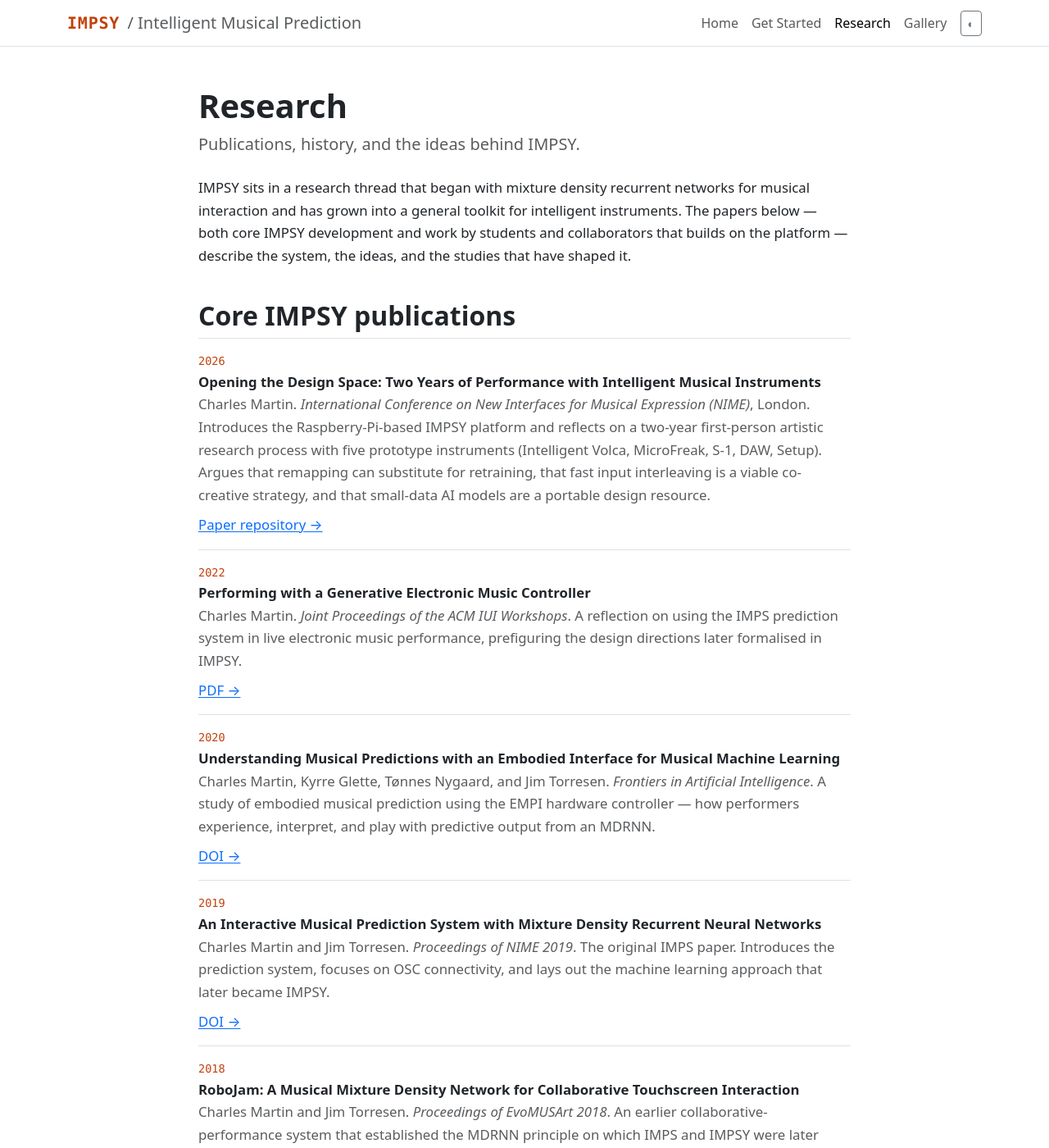
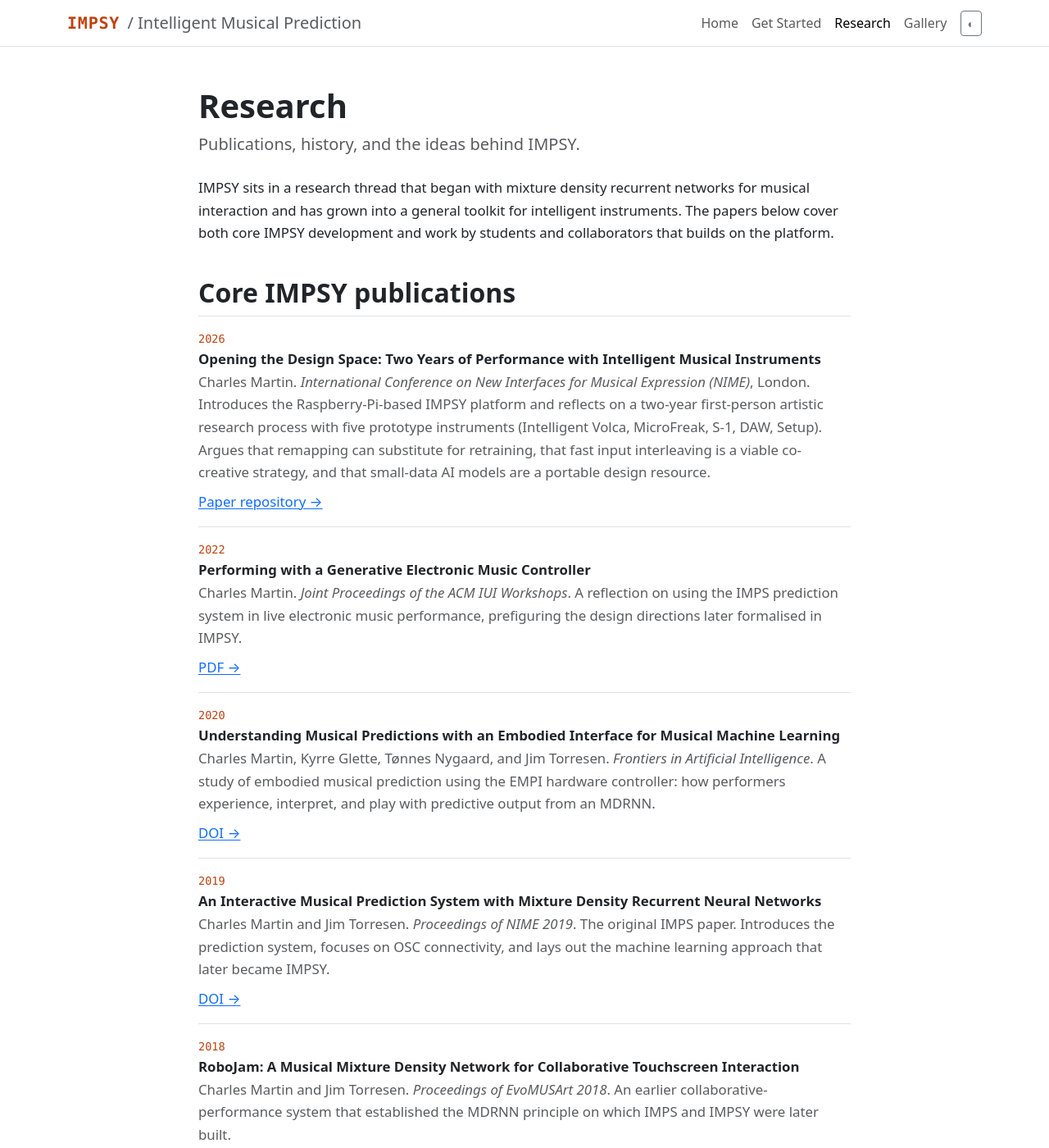
Before and after one commit to cpmpercussion/impsy-homepage, a Jekyll site: the page built from research.md, in a window 1280 px wide and 1400 px high. Shown: the whole window at 82% size. Built offline with Jekyll 4.4.1, drawn with Linux system fonts in a browser that asks for light colours; some of the changed text lies outside the part shown.

Commit message:
strip em dashes and AI-isms from prose
Co-Authored-By: Claude Opus 4.7 <noreply@anthropic.com>

```diff
--- a/research.md
+++ b/research.md
@@ -6,7 +6,7 @@ permalink: /research/
 description: Publications and research history of the IMPSY (Intelligent Musical Prediction System) project, from the early RoboJam MDRNN work through to the 2026 design-space paper and the web interface.
 ---
 
-IMPSY sits in a research thread that began with mixture density recurrent networks for musical interaction and has grown into a general toolkit for intelligent instruments. The papers below — both core IMPSY development and work by students and collaborators that builds on the platform — describe the system, the ideas, and the studies that have shaped it.
+IMPSY sits in a research thread that began with mixture density recurrent networks for musical interaction and has grown into a general toolkit for intelligent instruments. The papers below cover both core IMPSY development and work by students and collaborators that builds on the platform.
 
 ## Core IMPSY publications
 
@@ -26,7 +26,7 @@ IMPSY sits in a research thread that began with mixture density recurrent networ
   <li>
     <div class="pub-year">2020</div>
     <div class="pub-title">Understanding Musical Predictions with an Embodied Interface for Musical Machine Learning</div>
-    <p class="mb-2 text-body-secondary">Charles Martin, Kyrre Glette, Tønnes Nygaard, and Jim Torresen. <em>Frontiers in Artificial Intelligence</em>. A study of embodied musical prediction using the EMPI hardware controller — how performers experience, interpret, and play with predictive output from an MDRNN.</p>
+    <p class="mb-2 text-body-secondary">Charles Martin, Kyrre Glette, Tønnes Nygaard, and Jim Torresen. <em>Frontiers in Artificial Intelligence</em>. A study of embodied musical prediction using the EMPI hardware controller: how performers experience, interpret, and play with predictive output from an MDRNN.</p>
     <a href="https://doi.org/10.3389/frai.2020.00006">DOI →</a>
   </li>
   <li>
@@ -45,7 +45,7 @@ IMPSY sits in a research thread that began with mixture density recurrent networ
   <li>
     <div class="pub-year">2017</div>
     <div class="pub-title">Deep Models for Ensemble Touch-Screen Improvisation</div>
-    <p class="mb-2 text-body-secondary">Charles Martin, Kai Olav Ellefsen, and Jim Torresen. <em>Proceedings of Audio Mostly 2017</em>. Early work applying deep sequence models to musical ensemble interaction — part of the thread leading into RoboJam and IMPS.</p>
+    <p class="mb-2 text-body-secondary">Charles Martin, Kai Olav Ellefsen, and Jim Torresen. <em>Proceedings of Audio Mostly 2017</em>. Early work applying deep sequence models to musical ensemble interaction; part of the thread leading into RoboJam and IMPS.</p>
     <a href="https://doi.org/10.1145/3123514.3123556">DOI →</a>
   </li>
 </ul>
@@ -83,12 +83,12 @@ These papers extend IMPSY or the MDRNN approach into new instruments, interfaces
 ## Project timeline
 
 <ul class="timeline">
-  <li><span class="year">2017–18</span> Started the musical MDRNN idea with the RoboJam project — collaborative touchscreen performance driven by a mixture density network.</li>
+  <li><span class="year">2017–18</span> Started the musical MDRNN idea with the RoboJam project: collaborative touchscreen performance driven by a mixture density network.</li>
   <li><span class="year">2019</span> Released IMPS, generalising the MDRNN approach to arbitrary musical interaction over OSC.</li>
   <li><span class="year">2020</span> Studied IMPS in performance with the EMPI embodied controller; published findings on predictive interaction in <em>Frontiers in AI</em>.</li>
   <li><span class="year">2024</span> Rebuilt IMPS as <strong>IMPSY</strong> with broader I/O, easier configuration, and a focus on Raspberry Pi deployment for new intelligent instruments.</li>
   <li><span class="year">2024</span> Organised the <a href="https://smcclab.au/nime-embedded-ai/">Building NIMEs with Embedded AI</a> workshop at NIME 2024.</li>
-  <li><span class="year">2025</span> SMCC Lab students publish the first IMPSY-based papers — Wang (<em>AI See, You See</em>, CHI EA) and Ma (<em>Touching Wires</em>, NIME).</li>
+  <li><span class="year">2025</span> SMCC Lab students publish the first IMPSY-based papers: Wang (<em>AI See, You See</em>, CHI EA) and Ma (<em>Touching Wires</em>, NIME).</li>
   <li><span class="year">2026</span> Published the IMPSY design-space paper and web-interface paper at NIME 2026; established connections with the <a href="{{ site.links.mishmash }}">Mishmash</a> Centre for AI and Creativity.</li>
 </ul>
 
@@ -101,4 +101,4 @@ Recorded music made with IMPSY-based instruments:
 
 ## Wider context
 
-The IMPSY project is developed at the [Sound, Music, & Creative Computing Lab]({{ site.links.smcclab }}) by [Charles Martin]({{ site.links.charles }}) and collaborators. For ongoing news, talks, and related work, those sites are the best place to look — there is intentionally no blog or news feed here.
+The IMPSY project is developed at the [Sound, Music, & Creative Computing Lab]({{ site.links.smcclab }}) by [Charles Martin]({{ site.links.charles }}) and collaborators. For ongoing news, talks, and related work, those sites are the best place to look. There is intentionally no blog or news feed here.
```
Also changed, not shown: get-started.md (+6 -6 lines), index.md (+5 -5 lines).
